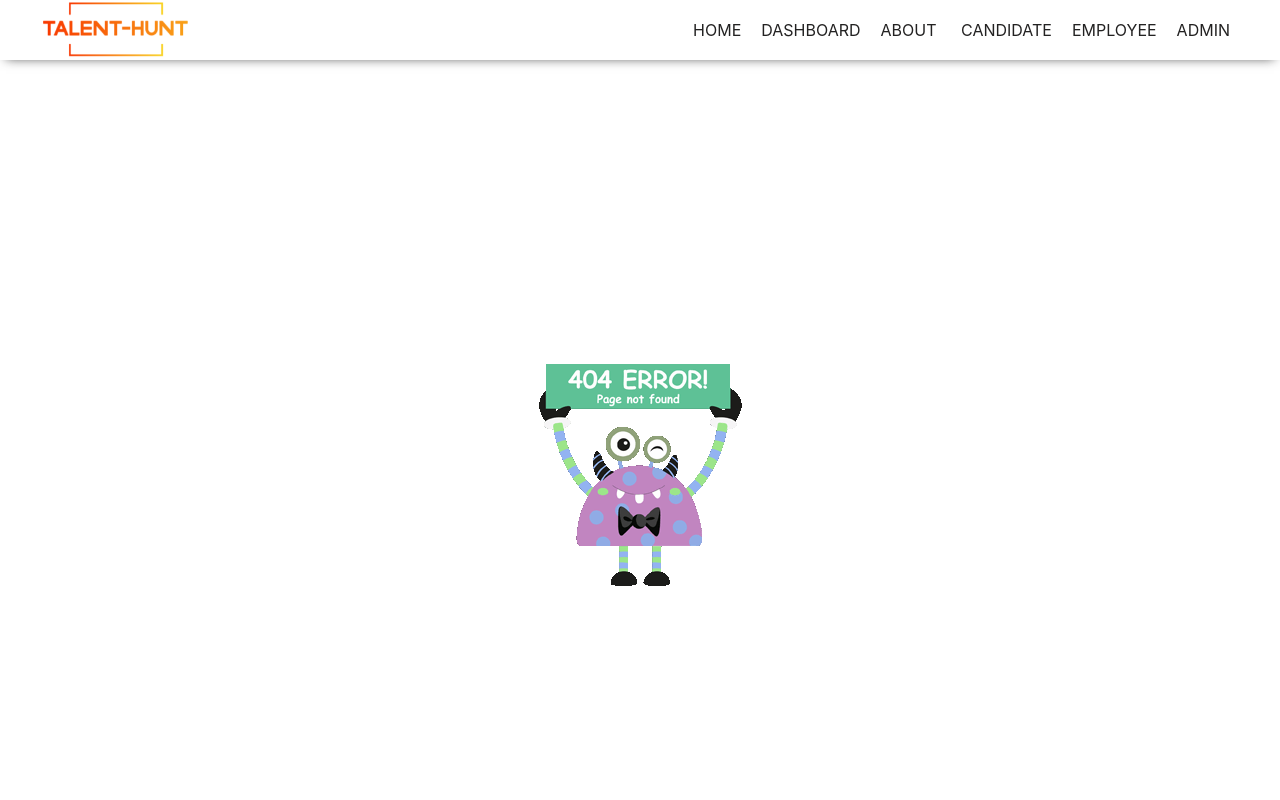
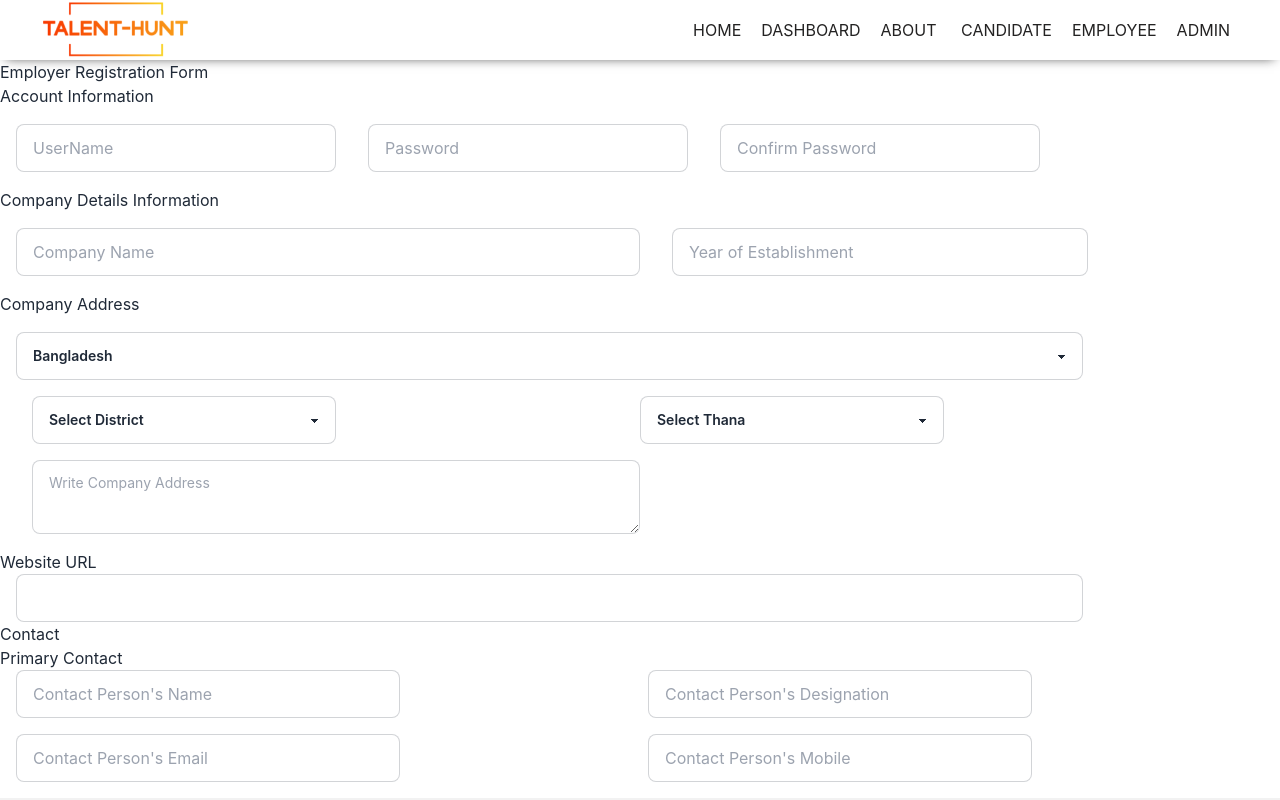
Before and after one commit to Rafia-Sultana/Campus-Recruitment-front, a React (Create React App) app: page /employesignup in a window 1280 px wide. Shown: the top 800 px of the page. Built offline with nearby package versions, Linux system fonts and the light colour scheme; no server answers.

Commit message:
employee reg form made

```diff
--- a/src/App.js
+++ b/src/App.js
@@ -33,6 +33,7 @@ import PersonalDetails from './Components/PersonalDetails/PersonalDetails';
 import AcademicDetails from './Components/AcademicDetails/AcademicDetails';
 import EmploymentHistory from './Components/EmploymentHistory/EmploymentHistory';
 import ViewResume from './Components/ViewResume/ViewResume';
+import EmployeSignUp from './Pages/EmployeLogin/EmployeSignUp';
 
 
 
@@ -74,6 +75,7 @@ function App() {
           <Route path='/viewdetails/:id' element={<JobDetails></JobDetails>}></Route>
           <Route path='/login' element={<Login></Login>}></Route>
           <Route path='/signup' element={<SignUp></SignUp>}></Route>
+          <Route path='/employesignup' element={<EmployeSignUp></EmployeSignUp>}></Route>
           <Route path='*' element={<Notfound></Notfound>}></Route>
         </Routes>
         {/* </BrowserRouter> */}
--- /dev/null
+++ b/src/Pages/EmployeLogin/EmployeSignUp.js
@@ -0,0 +1,64 @@
+import React from 'react';
+
+const EmployeSignUp = () => {
+    return (
+        <div>
+            <h1>Employer Registration Form</h1>
+            <h1>Account Information</h1>
+            <div className="flex gap-8 m-4">
+                <input type="text" placeholder="UserName" className="input  input-bordered input-black w-full max-w-xs " />
+                <input type="text" placeholder="Password" className="input  input-bordered input-black w-full max-w-xs " />
+                <input type="text" placeholder="Confirm Password" className="input  input-bordered input-black  w-full max-w-xs" />
+            </div>
+            <h1>Company Details Information</h1>
+            <div className="flex gap-8 m-4">
+                <input type="text" placeholder="Company Name" className="input  input-bordered input-black w-1/2  " />
+                <input type="text" placeholder="Year of Establishment" className="input  input-bordered input-black w-2/6  " />
+
+
+            </div>
+            <h1>Company Address</h1>
+            <div className="">
+                <select className="select select-bordered w-5/6 m-4">
+                    <option disabled selected>Bangladesh</option>
+                    <option>Normal Apple</option>
+                    <option>Normal Orange</option>
+                    <option>Normal Tomato</option>
+                </select></div>
+            <div className="grid grid-cols-2 mx-8 mb-4">
+                <div className="">  <select className="select select-bordered w-3/6 ">
+                    <option disabled selected>Select District</option>
+                    <option>Normal Apple</option>
+                    <option>Normal Orange</option>
+                    <option>Normal Tomato</option>
+                </select></div>
+                <div className="">  <select className="select select-bordered w-3/6 mb-4">
+                    <option disabled selected>Select Thana</option>
+                    <option>Normal Apple</option>
+                    <option>Normal Orange</option>
+                    <option>Normal Tomato</option>
+                </select></div>
+                <textarea className="textarea textarea-bordered" placeholder="Write Company Address"></textarea>
+
+
+            </div>
+            <div className="">
+                <h1>Website URL</h1>
+                <input type="text" placeholder="" className="input input-bordered w-5/6 mx-4" />
+            </div>
+            <h1>Contact</h1>
+            <h1>Primary Contact</h1>
+            <div className="grid grid-cols-2 gap-4 mx-4 mb-4">
+                <input type="text" placeholder="Contact Person's Name" className="input  input-bordered input-black w-96  " />
+                <input type="text" placeholder="Contact Person's Designation" className="input  input-bordered input-black w-96  " />
+                <input type="text" placeholder="Contact Person's Email" className="input  input-bordered input-black w-96  " />
+                <input type="text" placeholder="Contact Person's Mobile" className="input  input-bordered input-black w-96  " />
+
+            </div>
+
+
+        </div>
+    );
+};
+
+export default EmployeSignUp;
--- a/src/Pages/Header/Header.js
+++ b/src/Pages/Header/Header.js
@@ -26,7 +26,7 @@ const Header = () => {
                     :
                     <>
                         <NavLink to='/login' >CANDIDATE</NavLink>
-                        <NavLink to='' >EMPLOYEE</NavLink>
+                        <NavLink to='/employesignup' >EMPLOYEE</NavLink>
                         <NavLink to='' >ADMIN</NavLink>
                     </>
                 }
```
Also changed, not shown: src/Pages/EmployeLogin/EmployeLogin.js (added).
